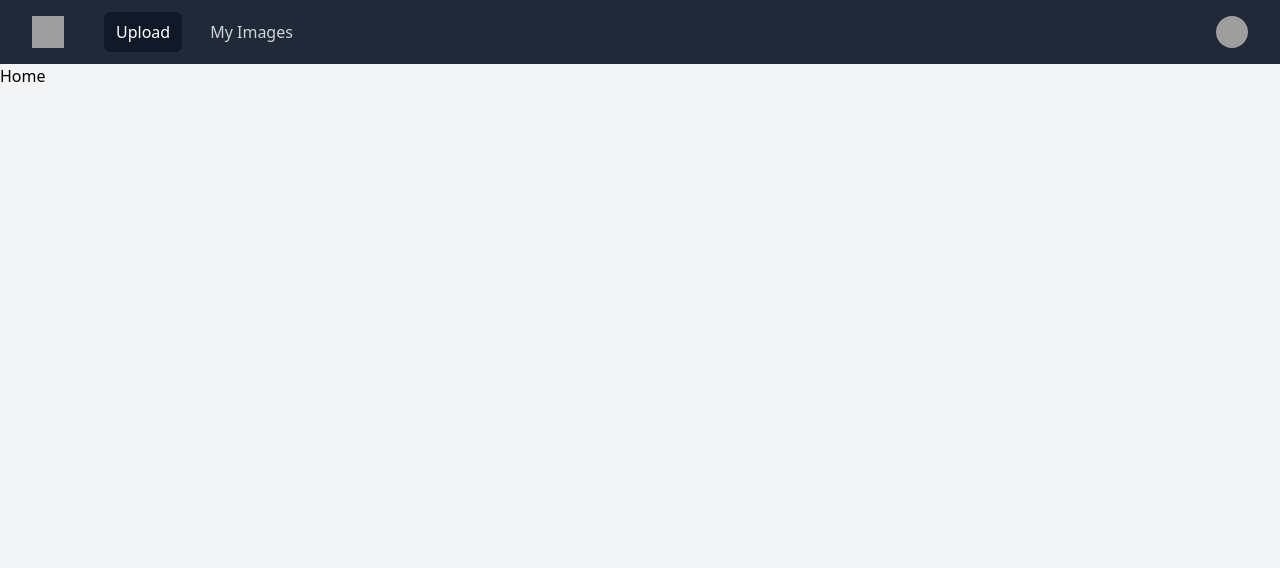
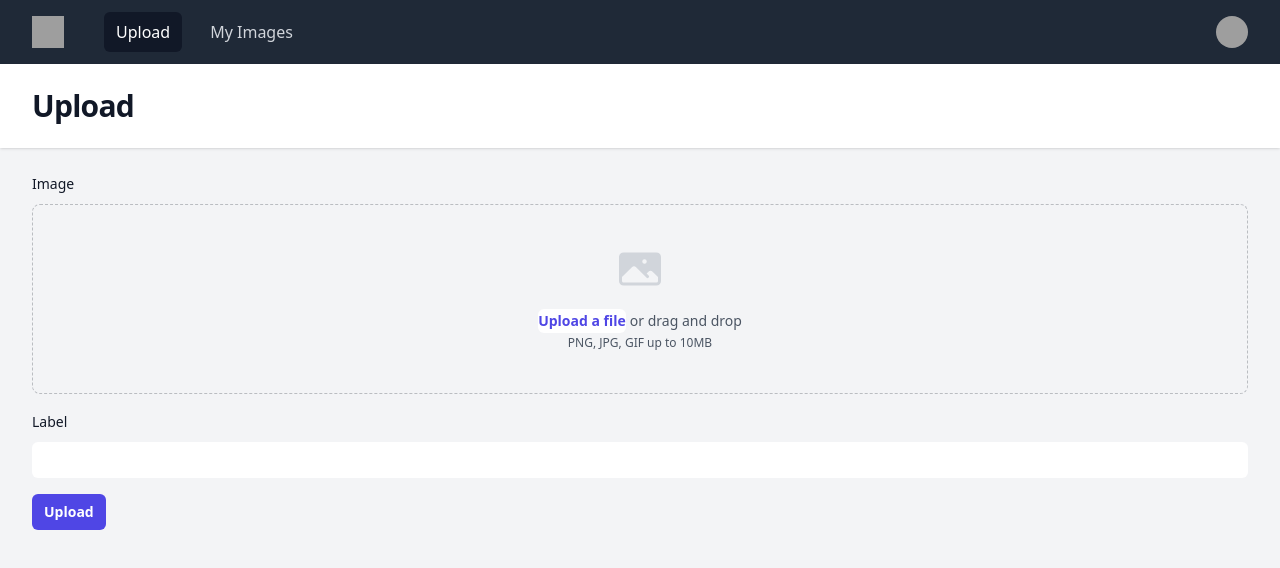
Before and after one commit to matthewserafica01/todo-list-laravel, a Vue app in the folder frontend/: page / in a window 1280 px wide. Shown: the top 568 px of the page. Built offline with nearby package versions, Linux system fonts and the light colour scheme; grey boxes are pictures that could not be loaded.

Commit message:
Add upload form to Home component with file input and label

```diff
--- a/frontend/src/pages/Home.vue
+++ b/frontend/src/pages/Home.vue
@@ -1,5 +1,44 @@
 <template>
-    Home
+    <header class="bg-white shadow">
+        <div class="px-4 py-6 mx-auto max-w-7xl sm:px-6 lg:px-8">
+            <h1 class="text-3xl font-bold tracking-tight text-gray-900">Upload</h1>
+        </div>
+    </header>
+    <main>
+        <div class="px-4 py-6 mx-auto max-w-7xl sm:px-6 lg:px-8">
+
+            <div class="mb-4">
+                <label for="image" class="block font-medium text-gray-900 text-sm/6">Image</label>
+                <div class="flex justify-center px-6 py-10 mt-2 border border-dashed rounded-lg border-gray-900/25">
+                    <div class="text-center">
+                        <PhotoIcon class="mx-auto text-gray-300 size-12" aria-hidden="true" />
+                        <div class="flex mt-4 text-gray-600 text-sm/6">
+                            <label for="file-upload"
+                                class="relative font-semibold text-indigo-600 bg-white rounded-md cursor-pointer focus-within:ring-2 focus-within:ring-indigo-600 focus-within:ring-offset-2 focus-within:outline-hidden hover:text-indigo-500">
+                                <span>Upload a file</span>
+                                <input id="file-upload" name="file-upload" type="file" class="sr-only" />
+                            </label>
+                            <p class="pl-1">or drag and drop</p>
+                        </div>
+                        <p class="text-gray-600 text-xs/5">PNG, JPG, GIF up to 10MB</p>
+                    </div>
+                </div>
+            </div>
+
+            <div class="mb-4">
+                <label for="label" class="block font-medium text-gray-900 text-sm/6">Label</label>
+                <div class="mt-2">
+                    <input type="text" name="label" id="label" autocomplete="label"
+                        class="block w-full rounded-md bg-white px-3 py-1.5 text-base text-gray-900 outline-1 -outline-offset-1 outline-gray-300 placeholder:text-gray-400 focus:outline-2 focus:-outline-offset-2 focus:outline-indigo-600 sm:text-sm/6" />
+                </div>
+            </div>
+            <button type="upload"
+                class="px-3 py-2 text-sm font-semibold text-white bg-indigo-600 rounded-md shadow-xs hover:bg-indigo-500 focus-visible:outline-2 focus-visible:outline-offset-2 focus-visible:outline-indigo-600">Upload</button>
+        </div>
+    </main>
+
 </template>
 
-<script setup></script>
+<script setup>
+import { PhotoIcon } from '@heroicons/vue/24/solid'
+</script>
```
